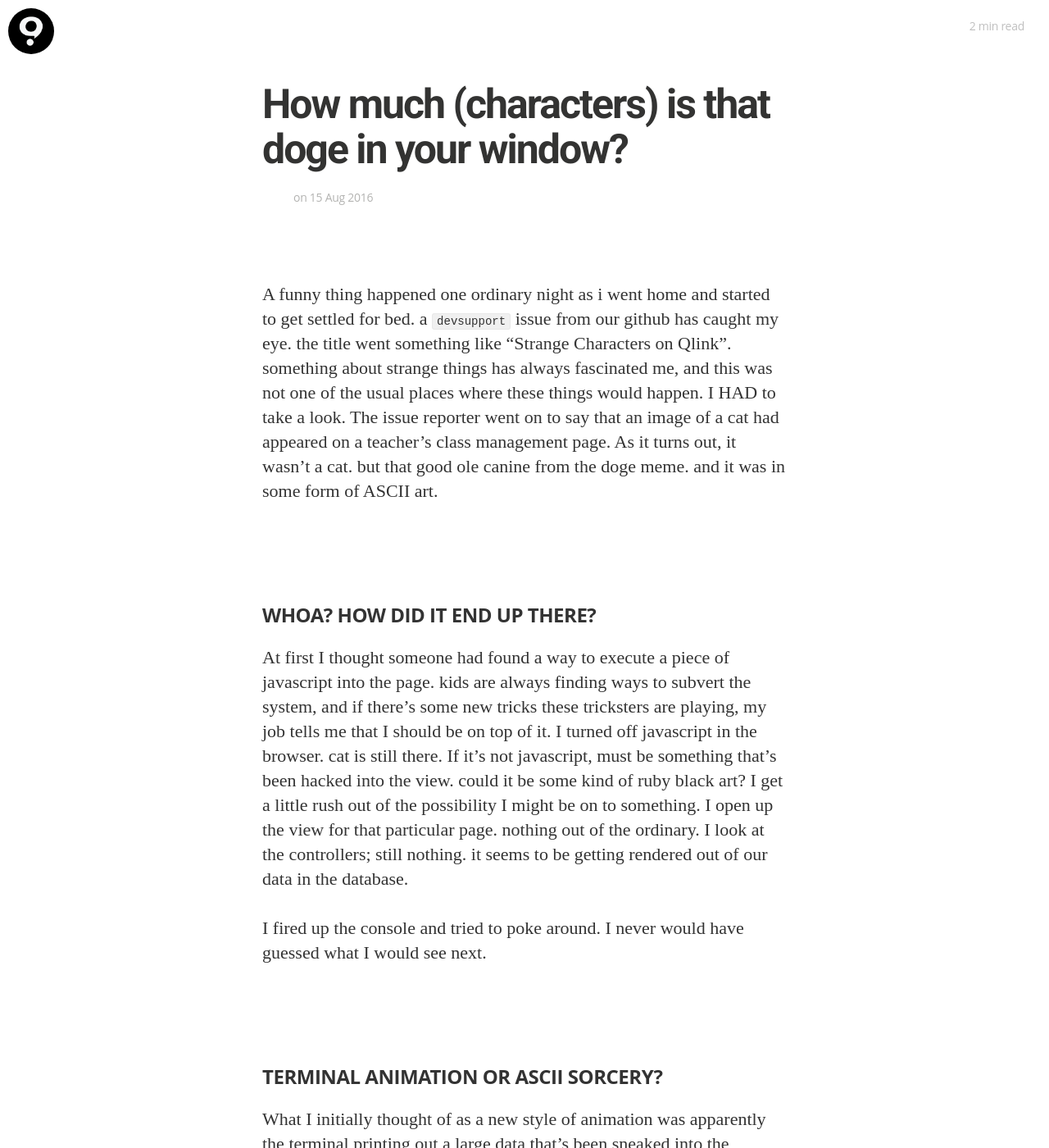
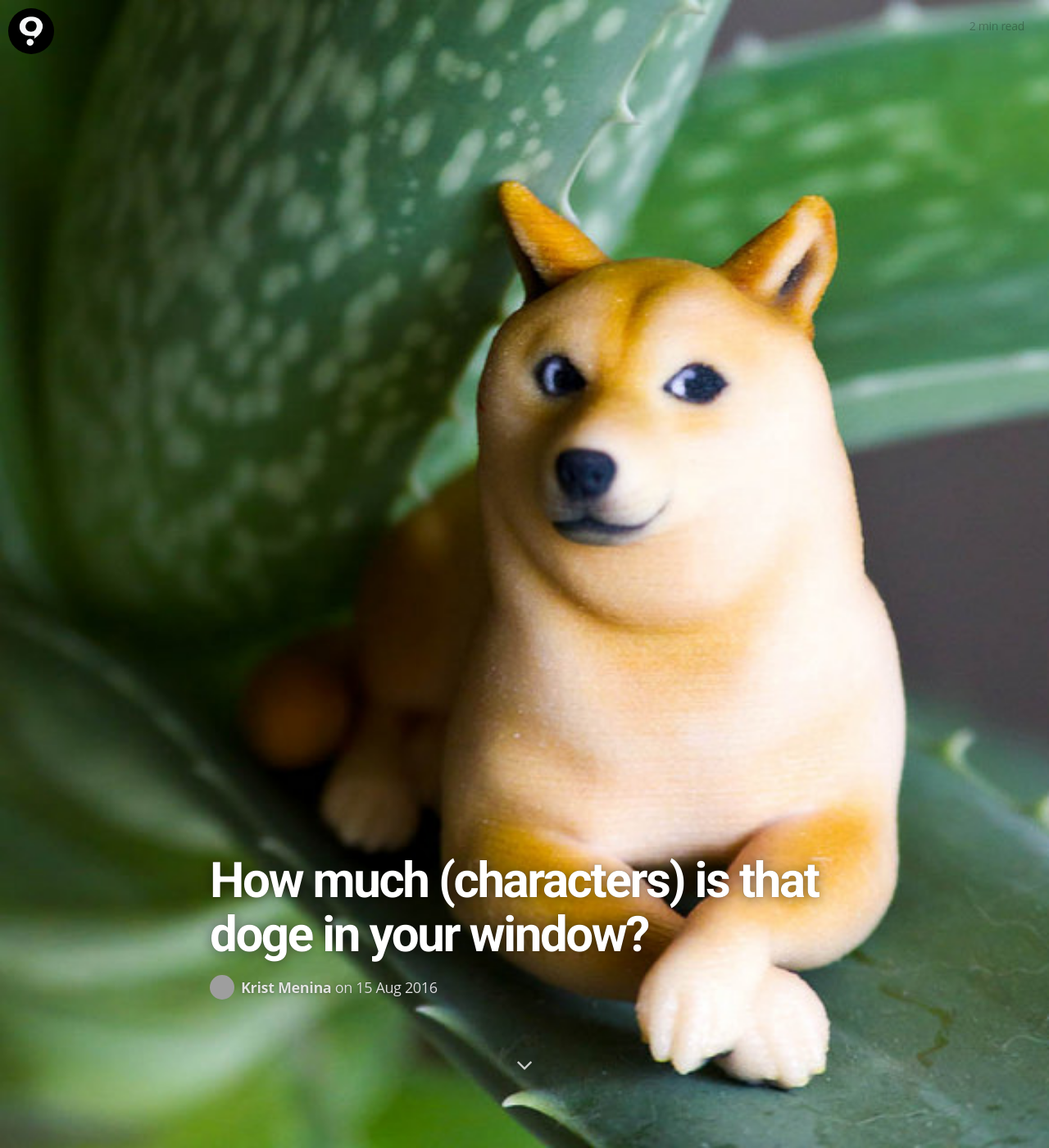
Before and after one commit to tamatamvan/quipper.github.io, a Jekyll site: the page built from _posts/2016-08-15-doge-art-in-your-window.markdown, in a window 1280 px wide and 1400 px high. Shown: the whole window at 82% size. Built offline with Jekyll 4.4.1, drawn with Linux system fonts in a browser that asks for light colours; nearby versions of some CDN libraries; some web fonts are replaced; comment, search, counter and statistics services are not loaded; some of the changed text lies outside the part shown; grey boxes are pictures that could not be loaded.

```diff
--- a/_config.yml
+++ b/_config.yml
@@ -74,3 +74,6 @@ authors:
   kamatama41:
     name: Shinichi Ishimura
     image: https://avatars2.githubusercontent.com/u/899217?s=160
+  kristm:
+    name: Krist Menina
+    image: https://avatars2.githubusercontent.com/u/375711?s=160
--- a/_posts/2016-08-15-doge-art-in-your-window.markdown
+++ b/_posts/2016-08-15-doge-art-in-your-window.markdown
@@ -4,62 +4,64 @@ title: "How much (characters) is that doge in your window?"
 date: 2016-08-15 19:00:00
 author: kristm
 comments: true
+image: /assets/article_images/2016-08-15-doge-art-in-your-window/doge-aloe.jpg
 ---
 
-A funny thing happened one ordinary night as i went home and started to get settled for bed.
-a `devsupport` issue from our github has caught my eye. the title went something like "Strange Characters on Qlink".
-something about strange things has always fascinated me, and this was not one of the usual places where these things would happen. I HAD to take a look.
-The issue reporter went on to say that an image of a cat had appeared on a teacher's class management page. As it turns out, it wasn't a cat.
-but that good ole canine from the doge meme. and it was in some form of ASCII art.
+A funny thing happened one night as I got home and started to get settled for bed. A `devsupport` ticket from our github issue tracker has caught my eye. The title went something like __"Strange Characters on Qlink"__. Something about strange things has always fascinated me, and this was not one of the usual places where these things would happen. I had to take a look.
 
-![](assets/article_images/2016-08-15-doge-art-in-your-window/tercero_b.png)
+The issue reporter went on to say that an image of a cat had appeared on a teacher's class management page. As it turns out, it wasn't a cat. But that good ole canine from the doge meme. And it was in some form of ASCII art.
 
-### WHOA? HOW DID IT END UP THERE?
+![](/assets/article_images/2016-08-15-doge-art-in-your-window/tercero_b.png)
 
-At first I thought someone had found a way to execute a piece of javascript into the page. kids are always finding ways to subvert the system,
-and if there's some new tricks these tricksters are playing, my job tells me that I should be on top of it. I turned off javascript in the browser. cat is still there.
-If it's not javascript, must be something that's been hacked into the view. could it be some kind of ruby black art? I get a little rush out of the possibility I might be on to something. I open up the view for that particular page. nothing out of the ordinary. I look at the controllers; still nothing.
-it seems to be getting rendered out of our data in the database.
+### Whoa! How did it end up there?
 
-I fired up the console and tried to poke around. I never would have guessed what I would see next.
+At first I thought someone had found a way to execute a piece of javascript into the page. kids are always finding ways to subvert the system, and if there's some new tricks these pranksters are playing, my job tells me that I should be on top of it. I turned off javascript in the browser. cat is still there.
 
-![](assets/article_images/2016-08-15-doge-art-in-your-window/first_name.gif)
+If it's not javascript; must be something that's been hacked into the view. Could it be some kind of ruby black art? _I get a little rush out of the possibility I might be on to something_. I open up the view for that particular page. Nothing out of the ordinary. I look at the controllers. Still nothing.
 
-### TERMINAL ANIMATION OR ASCII SORCERY?
+It seems to be getting rendered out of our data in the database. I fired up the console to try and poke around. Never would have I imagined what I would see next.
 
-What I initially thought of as a new style of animation was apparently the terminal printing out a large data that's been sneaked
+![Terminal Animation or ASCII Sorcery](/assets/article_images/2016-08-15-doge-art-in-your-window/first_name.gif)
+
+What I initially thought of as a new style of animation was apparently the terminal printing out a large data that've been sneaked
 into the `User#first_name` field by one *crafty* user. Which is what ends up getting rendered as our cat/doge.
 
-I got a data dump of the user attributes in a [text file] (https://drive.google.com/open?id=0Bx634Fb8elPgSmowS2tLQlROZkk) so I can inspect it closer in ruby.
-<img width="788" alt="screen shot 2016-04-21 at 10 10 39 am" src="https://cloud.githubusercontent.com/assets/375711/14695943/694c67b8-07a9-11e6-8858-dfc7d6f44074.png">
+I got a data dump of the user attributes in a [text file](https://drive.google.com/open?id=0Bx634Fb8elPgSmowS2tLQlROZkk) so I can inspect it closer in ruby.
+<img width="788" alt="" src="https://cloud.githubusercontent.com/assets/375711/14695943/694c67b8-07a9-11e6-8858-dfc7d6f44074.png">
 
-turns out that the first_name field got some 79617 worth of characters.
-I got a brief introduction to Ruby's unpack and pack methods which seems useful [here] (http://blog.bigbinary.com/2011/07/20/ruby-pack-unpack.html)
+turns out that the `first_name` field got some `79617` worth of characters.
+I got a brief introduction to Ruby's unpack and pack methods which seems useful [here](http://blog.bigbinary.com/2011/07/20/ruby-pack-unpack.html).
 
-<img width="1068" alt="screen shot 2016-04-21 at 9 39 30 am" src="https://cloud.githubusercontent.com/assets/375711/14696039/6325414c-07aa-11e6-87db-733704719431.png">
+<img width="1068" alt="" src="https://cloud.githubusercontent.com/assets/375711/14696039/6325414c-07aa-11e6-87db-733704719431.png">
 
-by retrieving the UTF-8 character, seems bulk of the data is coming from 100 - 900 range (I seem to recall most printable english characters don't go over the 150 mark <sup>[1] (#footnote1)</sup> ). I also noticed that most of the characters above the 900 mark are in the 9600 and 7800 range, so I tried printing that out
+by retrieving the UTF-8 character, seems bulk of the data is coming from 100 - 900 range (I seem to recall most printable english characters don't go over the 150 mark<sup>[1](#footnote1)</sup>). I also noticed that most of the characters above the 900 mark are in the 9600 and 7800 range, so I tried printing that out
 
-<img width="950" alt="screen shot 2016-04-21 at 9 39 59 am" src="https://cloud.githubusercontent.com/assets/375711/14696146/35836ace-07ab-11e6-8781-e42bb1d6c870.png">
+<img width="950" alt="" src="https://cloud.githubusercontent.com/assets/375711/14696146/35836ace-07ab-11e6-8781-e42bb1d6c870.png">
 
 Ah! These are the brushes used for the Doge art!
 
-### THE UNCHARTED REGIONS OF THE UTF-8 UNIVERSE
+### The uncharted regions of the utf-8 universe
 
-Up until this moment my knowledge of utf-8 has been limited to the latin character set, and maybe some of the more popular asian sets like chinese or japanese. But there's
-a big utf-8 world out there. Possibly to represent all known writing systems.
+Up until this moment my knowledge of utf-8 has been limited to the latin character set (and maybe some of the more popular asian sets like chinese or japanese). But there's a big utf-8 world out there. Possibly to represent all known writing systems.
 
-Japanese kana seem to be in the 12000 range
-<img width="940" alt="screen shot 2016-04-21 at 9 53 26 am" src="https://cloud.githubusercontent.com/assets/375711/14696261/13cee6f0-07ac-11e6-9aec-efa94b7f442d.png">
+<img width="940" alt="Japanese (kana) seem to be in the 12000 range" src="https://cloud.githubusercontent.com/assets/375711/14696261/13cee6f0-07ac-11e6-9aec-efa94b7f442d.png">
 
-Thai
+![Thai?](/assets/article_images/2016-08-15-doge-art-in-your-window/thai-utf.png)
 
-Vietnamese
+![Vietnamese?](/assets/article_images/2016-08-15-doge-art-in-your-window/vn-utf.png)
+![Even the ancient Filipino script is represented!](/assets/article_images/2016-08-15-doge-art-in-your-window/baybayin-utf.png)
 
+It's also important to note, that some characters take different widths. This single width looking character actually has a size of `25`.
 
-*TL;DR Put a size limit on your input fields!<sup>[2] (#footnote2)</sup>*
+![Tiny dancer?](/assets/article_images/2016-08-15-doge-art-in-your-window/dancer.png)
+<img width="203" alt="" src="https://cloud.githubusercontent.com/assets/375711/17400724/15cc6068-5a7c-11e6-8b0f-e80003d88cd5.png">
 
-**NOTES**
+*__TL;DR__ Put a size limit on your input fields! <sup>[2](#footnote2)</sup>*
 
-<a name="footnote1">1</a>: I was actually thinking of ASCII, which has [128 characters] (http://stackoverflow.com/questions/19212306/whats-the-difference-between-ascii-and-unicode)
+**Notes**
+
+<a name="footnote1">1</a>: I was actually thinking of ASCII, which has [128 characters](http://stackoverflow.com/questions/19212306/whats-the-difference-between-ascii-and-unicode)
 <a name="footnote2">2</a>: MongoDB won't magically cure your text limit issues
+
+**Credit**
+Banner Photo: [Brian Bald](https://www.flickr.com/photos/brianbald/13917186505/)
```
Also changed, not shown: assets/article_images/2016-08-15-doge-art-in-your-window/baybayin-utf.png (added), assets/article_images/2016-08-15-doge-art-in-your-window/dancer.png (added), assets/article_images/2016-08-15-doge-art-in-your-window/doge-aloe.jpg (added), assets/article_images/2016-08-15-doge-art-in-your-window/thai-utf.png (added), assets/article_images/2016-08-15-doge-art-in-your-window/vn-utf.png (added).
